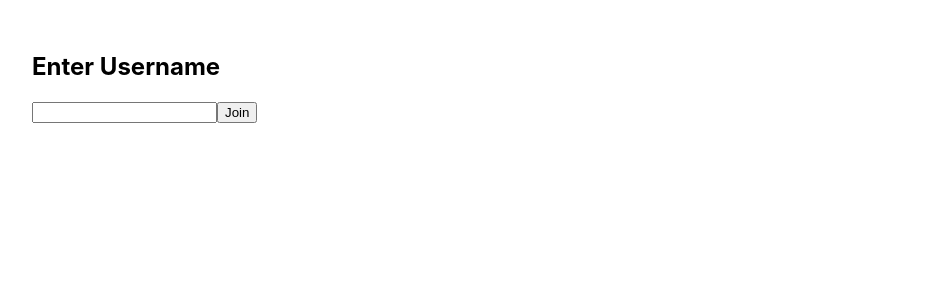
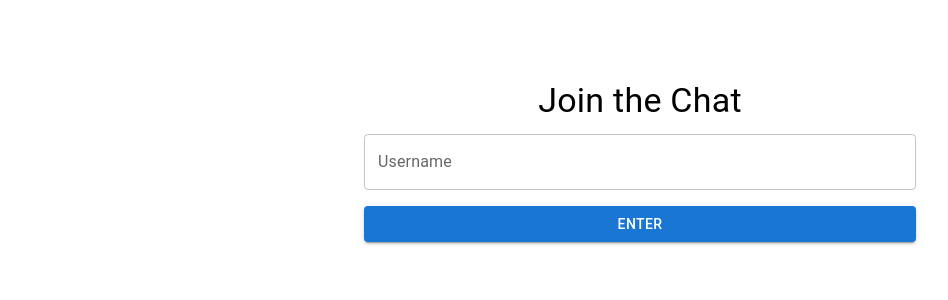
Before and after one commit to swopam-droid/Chatter-FE, a React (Create React App) app: page / in a window 1280 px wide. Shown: the top 300 px of the page, without its empty margins (0-948 px from the left). Built offline with nearby package versions, Linux system fonts and the light colour scheme.

Commit message:
skeleton ready with ui

```diff
--- a/package.json
+++ b/package.json
@@ -3,13 +3,19 @@
   "version": "0.1.0",
   "private": true,
   "dependencies": {
+    "@emotion/react": "^11.14.0",
+    "@emotion/styled": "^11.14.1",
+    "@mui/icons-material": "^7.2.0",
+    "@mui/material": "^7.2.0",
     "@stomp/stompjs": "^7.1.1",
     "@testing-library/dom": "^10.4.1",
     "@testing-library/jest-dom": "^6.6.4",
     "@testing-library/react": "^16.3.0",
     "@testing-library/user-event": "^13.5.0",
+    "classnames": "^2.5.1",
     "react": "^19.1.1",
     "react-dom": "^19.1.1",
+    "react-router-dom": "^7.7.1",
     "react-scripts": "5.0.1",
     "sockjs-client": "^1.6.1",
     "web-vitals": "^2.1.4"
--- a/src/App.js
+++ b/src/App.js
@@ -1,78 +1,16 @@
-import React, { useState, useEffect, useRef } from 'react';
-import { connectWebSocket } from './websocket';
+import React from 'react';
+import { BrowserRouter as Router, Routes, Route } from 'react-router-dom';
+import LoginPage from './pages/LoginPage';
+import ChatPage from './pages/ChatPage';
 
 function App() {
-  const [username, setUsername] = useState('');
-  const [tempUsername, setTempUsername] = useState('');
-  const [message, setMessage] = useState('');
-  const [chat, setChat] = useState([]);
-  const stompClientRef = useRef(null);
-
-  useEffect(() => {
-    if (username) {
-      connectWebSocket(
-        msg => setChat(prev => [...prev, msg]),
-        client => {
-          stompClientRef.current = client;
-          client.publish({
-            destination: '/api/chatter/chat/addUser',
-            body: JSON.stringify({ sender: username })
-          });
-        }
-      );
-    }
-  }, [username]);
-
-  const sendMessage = () => {
-    const client = stompClientRef.current;
-    if (!client || typeof client.publish !== 'function' || !message.trim()) return;
-
-    client.publish({
-      destination: '/api/chatter/chat/sendMessage',
-      body: JSON.stringify({
-        sender: username,
-        content: message,
-        timestamp: new Date().toISOString()
-      })
-    });
-
-    setMessage('');
-  };
-
-  if (!username) {
-    return (
-      <div style={{ padding: '2rem' }}>
-        <h2>Enter Username</h2>
-        <input
-          value={tempUsername}
-          onChange={e => setTempUsername(e.target.value)}
-          onKeyDown={e => {
-            if (e.key === 'Enter' && tempUsername.trim()) {
-              setUsername(tempUsername.trim());
-            }
-          }}
-        />
-        <button onClick={() => setUsername(tempUsername.trim())}>Join</button>
-      </div>
-    );
-  }
-
   return (
-    <div style={{ padding: '2rem' }}>
-      <h2>Welcome, {username}</h2>
-      <div style={{ border: '1px solid #ccc', height: 200, overflowY: 'auto', padding: 10, marginBottom: 10 }}>
-        {chat.map((msg, i) => (
-          <div key={i}><strong>{msg.sender}</strong>: {msg.content}</div>
-        ))}
-      </div>
-      <input
-        value={message}
-        onChange={e => setMessage(e.target.value)}
-        onKeyDown={e => e.key === 'Enter' && sendMessage()}
-        placeholder="Type your message"
-      />
-      <button onClick={sendMessage}>Send</button>
-    </div>
+    <Router>
+      <Routes>
+        <Route path="/" element={<LoginPage />} />
+        <Route path="/chat" element={<ChatPage />} />
+      </Routes>
+    </Router>
   );
 }
 
--- /dev/null
+++ b/src/pages/ChatPage.jsx
@@ -0,0 +1,81 @@
+import React, { useEffect, useRef, useState } from 'react';
+import {
+  Container, Box, Typography, TextField, Button, Paper
+} from '@mui/material';
+import { useLocation } from 'react-router-dom';
+import { connectWebSocket } from '../services/websocket';
+
+function ChatPage() {
+  const location = useLocation();
+  const username = location.state?.username || '';
+  const [message, setMessage] = useState('');
+  const [messages, setMessages] = useState([]);
+  const stompClientRef = useRef(null);
+  const messagesEndRef = useRef(null);
+
+  useEffect(() => {
+    if (username) {
+      connectWebSocket(
+        (msg) => setMessages((prev) => [...prev, msg]),
+        (client) => {
+          stompClientRef.current = client;
+          client.publish({
+            destination: '/api/chatter/chat/addUser',
+            body: JSON.stringify({ sender: username })
+          });
+        }
+      );
+    }
+  }, [username]);
+
+//   useEffect(() => {
+//     messagesEndRef.current?.scrollIntoView({ behavior: 'smooth' });
+//   }, [messages]);
+
+  const sendMessage = () => {
+    const client = stompClientRef.current;
+    if (!client || typeof client.publish !== 'function' || !message.trim()) return;
+
+   client.publish({
+     destination: '/api/chatter/chat/sendMessage',
+     body: JSON.stringify({
+       sender: username,
+       content: message,
+       timestamp: new Date().toISOString()
+     })
+   });
+
+    setMessage('');
+  };
+
+  return (
+    <Container maxWidth="md">
+      <Box mt={4}>
+        <Typography variant="h5">Welcome, {username}</Typography>
+
+        <Paper variant="outlined" sx={{ mt: 2, mb: 2, p: 2, height: 400, overflowY: 'auto' }}>
+          {messages.map((msg, i) => (
+            <Box key={i} mb={1}>
+              <Typography variant="subtitle2"><strong>{msg.sender}</strong></Typography>
+              <Typography variant="body2">{msg.content}</Typography>
+            </Box>
+          ))}
+          <div ref={messagesEndRef} />
+        </Paper>
+
+        <Box display="flex" gap={2}>
+          <TextField
+            fullWidth
+            label="Type your message"
+            value={message}
+            onChange={(e) => setMessage(e.target.value)}
+            onKeyDown={(e) => e.key === 'Enter' && sendMessage()}
+          />
+          <Button variant="contained" onClick={sendMessage}>Send</Button>
+        </Box>
+      </Box>
+    </Container>
+  );
+}
+
+export default ChatPage;
--- /dev/null
+++ b/src/pages/LoginPage.jsx
@@ -0,0 +1,36 @@
+import React, { useState } from 'react';
+import { TextField, Button, Container, Typography, Box } from '@mui/material';
+import { useNavigate } from 'react-router-dom';
+
+function LoginPage() {
+  const [username, setUsername] = useState('');
+  const navigate = useNavigate();
+
+  const handleJoin = () => {
+    if (username.trim()) {
+      navigate('/chat', { state: { username } });
+    }
+  };
+
+  return (
+    <Container maxWidth="sm">
+      <Box mt={10} textAlign="center">
+        <Typography variant="h4" gutterBottom>Join the Chat</Typography>
+        <TextField
+          label="Username"
+          variant="outlined"
+          fullWidth
+          value={username}
+          onChange={(e) => setUsername(e.target.value)}
+          onKeyDown={(e) => e.key === 'Enter' && handleJoin()}
+          sx={{ mb: 2 }}
+        />
+        <Button variant="contained" color="primary" fullWidth onClick={handleJoin}>
+          Enter
+        </Button>
+      </Box>
+    </Container>
+  );
+}
+
+export default LoginPage;
--- /dev/null
+++ b/src/services/websocket.js
@@ -0,0 +1,28 @@
+import SockJS from 'sockjs-client';
+import { Client } from '@stomp/stompjs';
+
+const SOCKET_URL = 'http://localhost:8080/api/chatter/ws';
+
+export function connectWebSocket(onMessageReceived, onConnected) {
+  return new Promise((resolve, reject) => {
+    const client = new Client({
+      webSocketFactory: () => new SockJS(SOCKET_URL),
+      reconnectDelay: 5000,
+      onConnect: () => {
+        client.subscribe('/topic/messages', (message) => {
+          const body = JSON.parse(message.body);
+          onMessageReceived(body);
+        });
+
+        onConnected(client);
+        resolve(client);
+      },
+      onStompError: (frame) => {
+        console.error('[STOMP] Error:', frame.headers['message']);
+        reject(frame);
+      }
+    });
+
+    client.activate();
+  });
+}
--- a/src/websocket.js
+++ /dev/null
@@ -1,24 +0,0 @@
-import SockJS from 'sockjs-client';
-import { Client } from '@stomp/stompjs';
-
-const SOCKET_URL = 'http://localhost:8080/api/chatter/ws';
-
-export const connectWebSocket = (onMessage, onConnect) => {
-  const client = new Client({
-    webSocketFactory: () => new SockJS(SOCKET_URL),
-    reconnectDelay: 5000,
-    debug: str => console.log('[STOMP DEBUG]', str),
-    onConnect: () => {
-      console.log('[STOMP] Connected');
-
-      client.subscribe('/topic/messages', message => {
-        const body = JSON.parse(message.body);
-        onMessage(body);
-      });
-
-      onConnect(client); // Only pass the client once it is connected
-    },
-  });
-
-  client.activate();
-};
```
Also changed, not shown: 1 other file (tests, documents, lock files or other folders).
